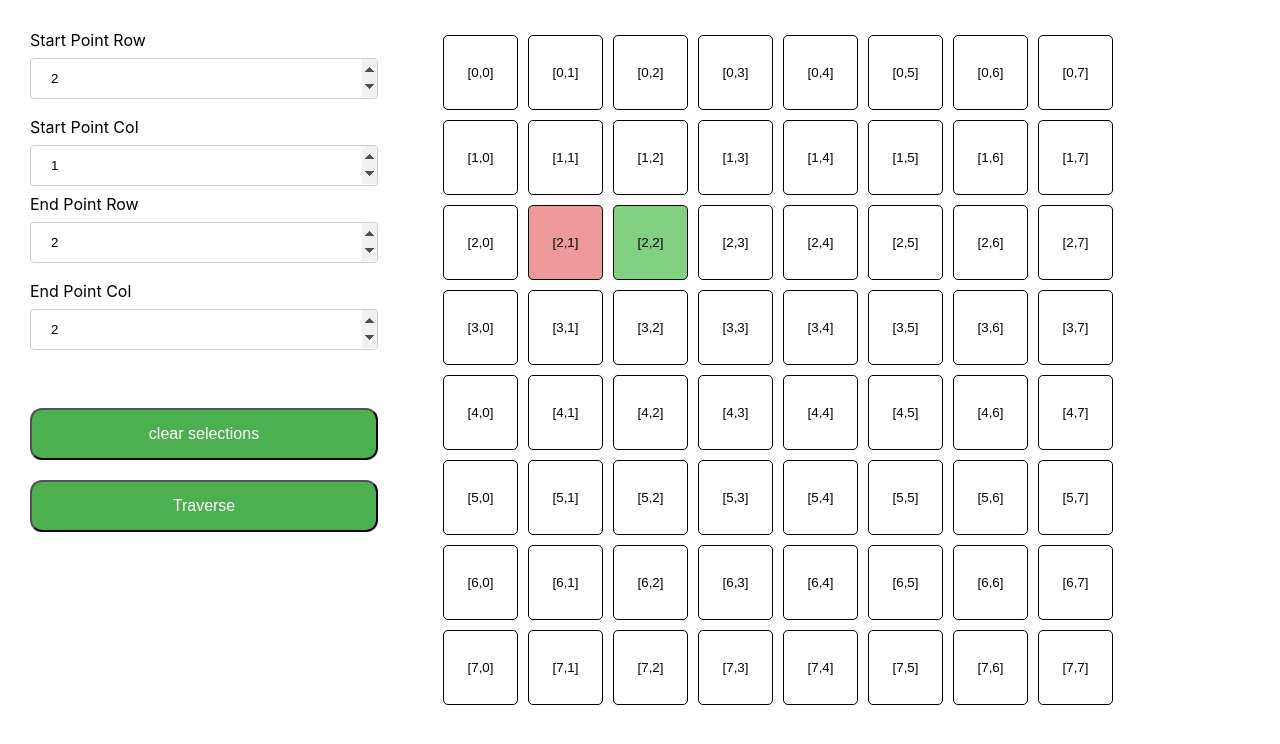
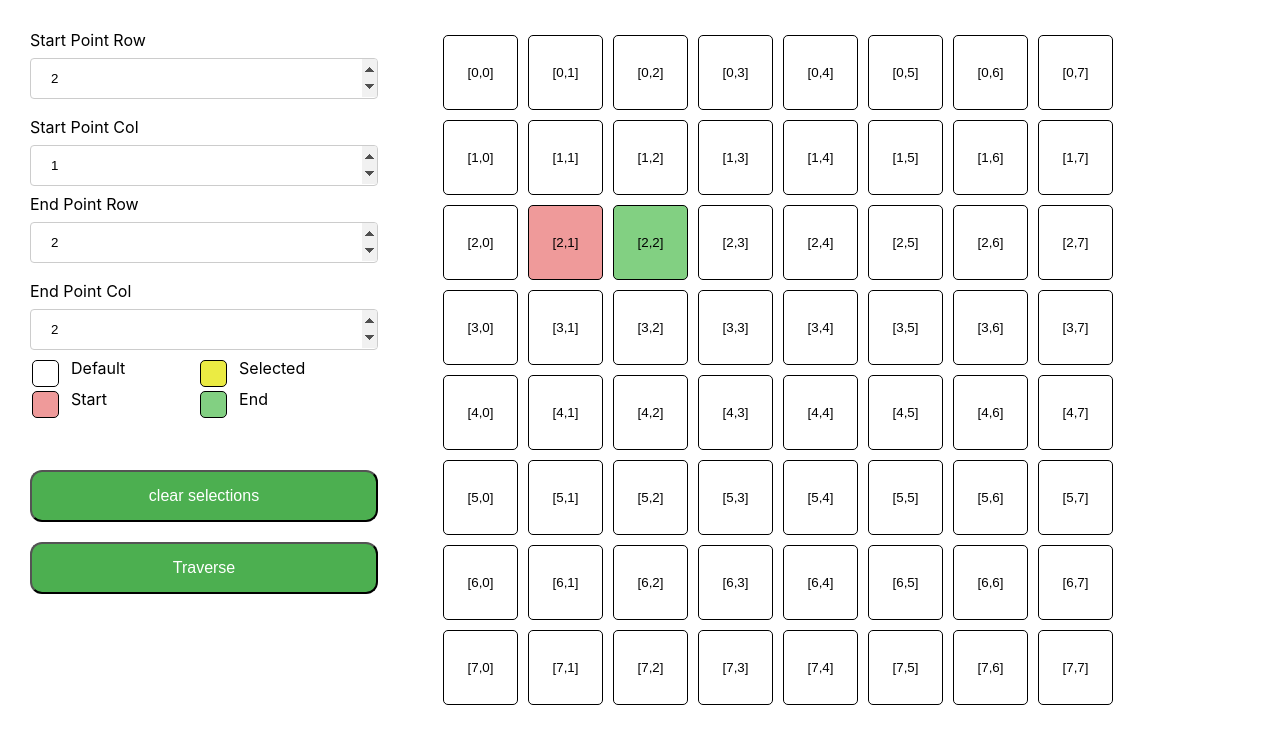
Before and after one commit to balaji043/chessboard-bishop-move-traverse, a React (Vite) app: page / in a window 1280 px wide. Shown: the top 744 px of the page. Built offline with nearby package versions, Linux system fonts and the light colour scheme.

Commit message:
Color Codes added

```diff
--- a/src/App.tsx
+++ b/src/App.tsx
@@ -1,9 +1,16 @@
 import { useState } from 'react';
 import { traverseBishopMove } from './utility/bishopTraversable';
-import { IPoint, getChessGrid, isSame, COLORS, IS_TRAVERSABLE } from './utility/utils';
+import {
+	IPoint,
+	getChessGrid,
+	isSame,
+	COLORS,
+	IS_TRAVERSABLE,
+} from './utility/utils';
 import defaultData from './utility/data';
 import { BoardCell } from './components/BoardCell';
 import { PointInput } from './components/PointInput';
+import { ColorCoder } from './components/ColorCoder';
 
 function App() {
 	const [startPoint, setStartPoint] = useState<IPoint>(defaultData.start);
@@ -69,6 +76,12 @@ function App() {
 			<div className='InputContainer'>
 				<PointInput point={startPoint} setPoint={setStartPoint} type='Start' />
 				<PointInput point={endPoint} setPoint={setEndPoint} type='End' />
+				<div className='ColorCoderContainer'>
+					<ColorCoder backgroundColor={COLORS.default} label='Default' />
+					<ColorCoder backgroundColor={COLORS.selected} label='Selected' />
+					<ColorCoder backgroundColor={COLORS.start} label='Start' />
+					<ColorCoder backgroundColor={COLORS.end} label='End' />
+				</div>
 				{actionButtons()}
 				{canTraverse !== IS_TRAVERSABLE.default && (
 					<p
--- /dev/null
+++ b/src/components/ColorCoder.tsx
@@ -0,0 +1,18 @@
+import { FC } from 'react';
+
+export interface IColorCoderProps {
+	backgroundColor: string;
+	label: string;
+}
+
+export const ColorCoder: FC<IColorCoderProps> = ({
+	backgroundColor,
+	label,
+}) => {
+	return (
+		<div className='ColorCoder'>
+			<div className='ColorCoderBox' style={{ backgroundColor }}></div>
+			<label className='ColorCoderLabel'> {label}</label>
+		</div>
+	);
+};
--- a/src/index.css
+++ b/src/index.css
@@ -90,3 +90,20 @@ label {
 	text-align: center;
 	border-radius: 12px;
 }
+.ColorCoderContainer {
+	display: grid;
+	grid-template-columns: auto auto;
+}
+.ColorCoder {
+	display: flex;
+}
+.ColorCoderBox {
+	margin: 2px;
+	width: 25px;
+	height: 25px;
+	border: 1px solid black;
+	border-radius: 5px;
+}
+.ColorCoderLabel {
+	margin-left: 10px;
+}
```
